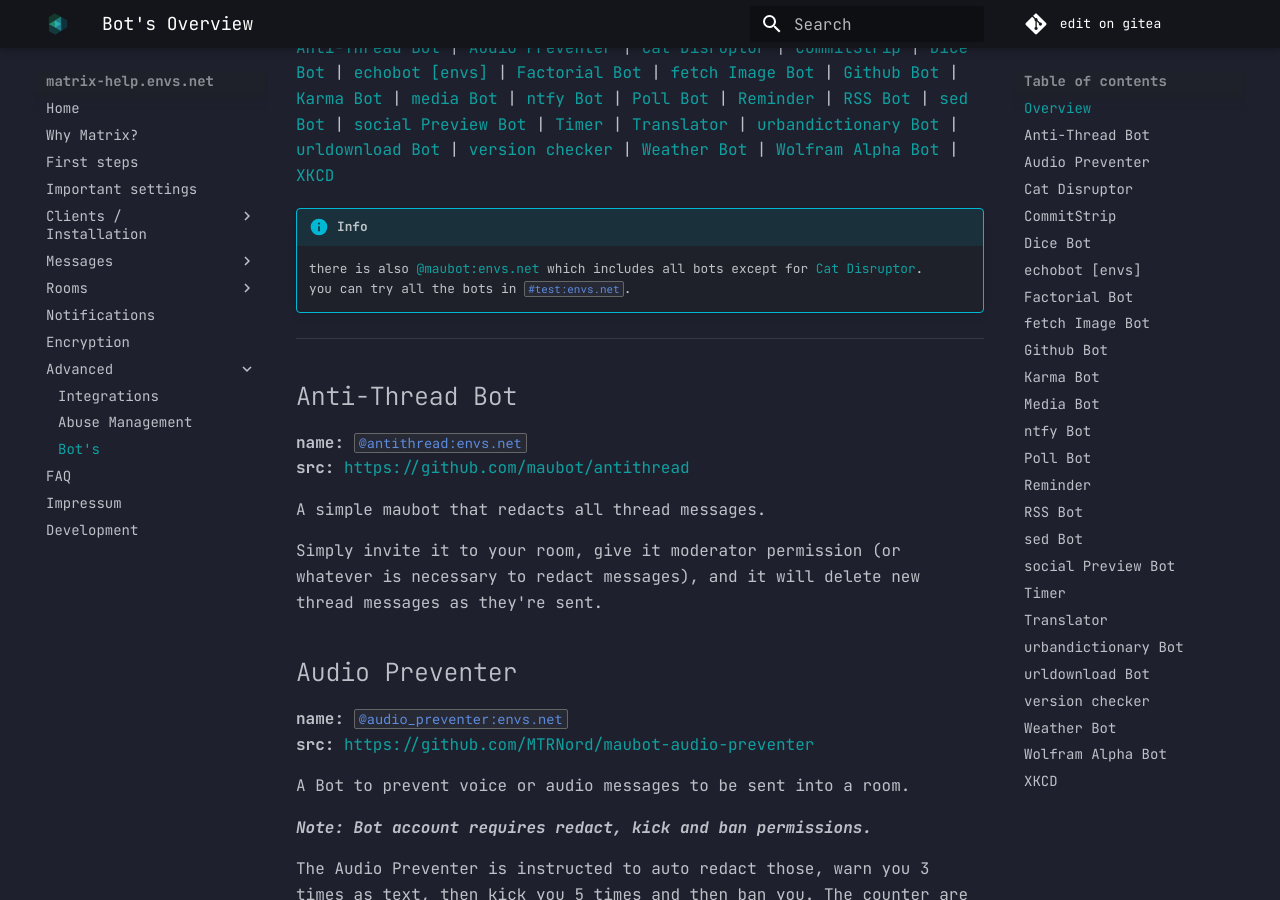
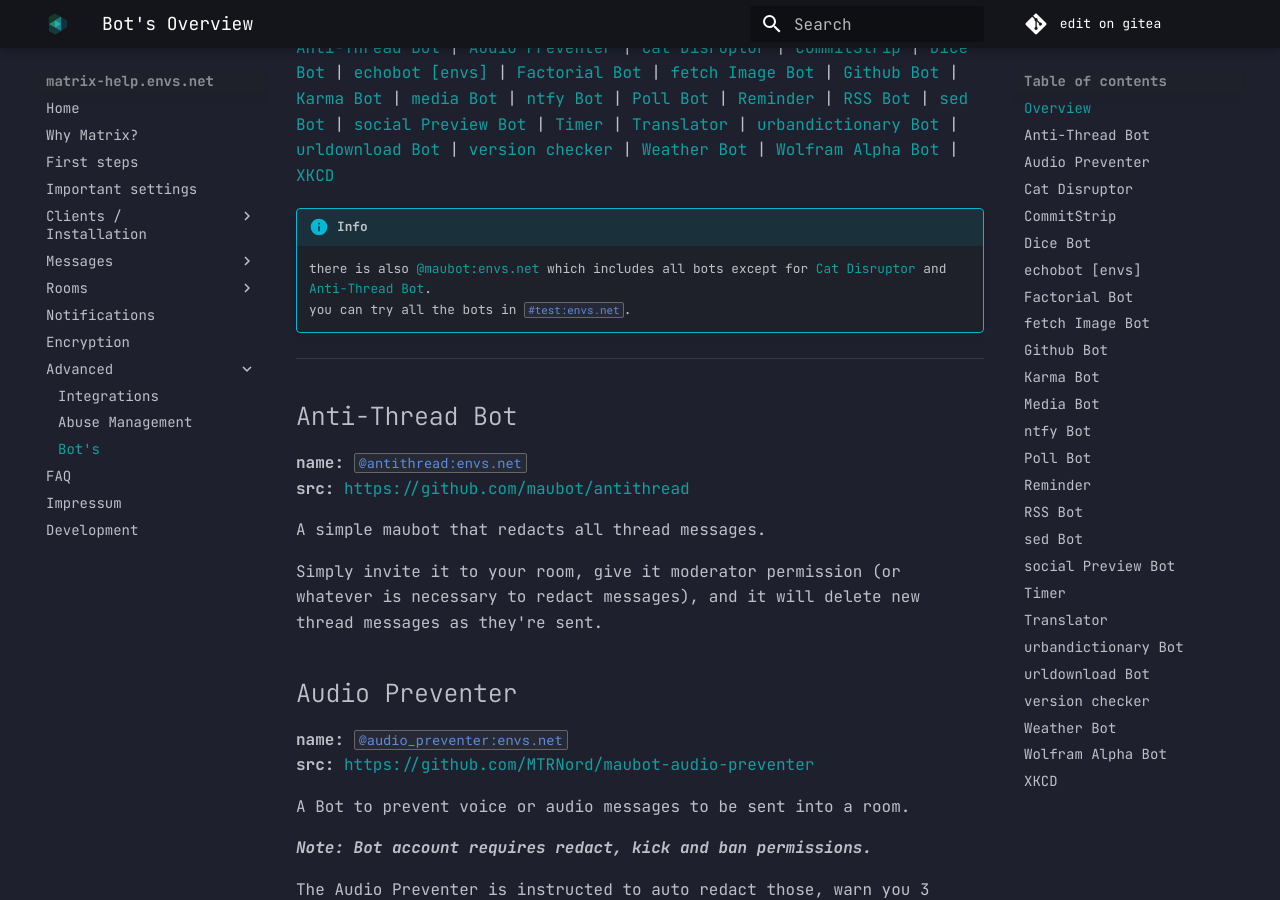
Before and after one commit to envs-net/matrix-doc, an MkDocs documentation site: the page built from docs/advanced/bots.md, in a window 1280 px wide and 900 px high, scrolled down 303 px. Built offline with MkDocs 1.6.1 and Material for MkDocs 9.7.7, drawn with Linux system fonts in a browser that asks for light colours; emoji names are drawn with the system emoji font.

Commit message:
update note for @maubot:envs.net

```diff
--- a/docs/advanced/bots.md
+++ b/docs/advanced/bots.md
@@ -38,7 +38,7 @@ feel free to use our bot's in your room!
 [XKCD](#xkcd)
 
 !!! info
-	there is also [@maubot:envs.net](https://matrix.to/#/@maubot:envs.net) which includes all bots except for [Cat Disruptor](#cat_disruptor).
+	there is also [@maubot:envs.net](https://matrix.to/#/@maubot:envs.net) which includes all bots except for [Cat Disruptor](#cat_disruptor) and [Anti-Thread Bot](#anti-thread_bot).
 	you can try all the bots in [`#test:envs.net`](https://matrix.to/#/#test:envs.net).
 
 ***
```
